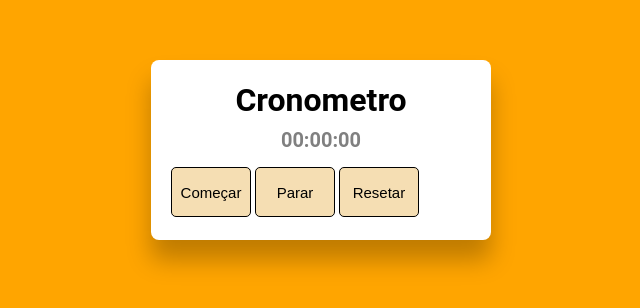
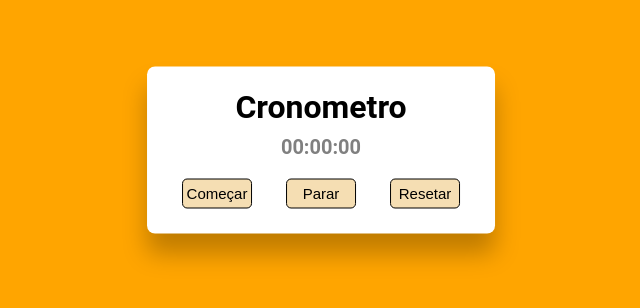
Before and after one commit to EduardaMatias/Cronometro, a plain HTML site: page index.html in a window 1280 px wide. Shown: the part 250-558 px from the top of the page, without its empty margins (319-959 px from the left). Drawn offline with Linux system fonts and the light colour scheme.

Commit message:
consertando bugs

```diff
--- a/style.css
+++ b/style.css
@@ -11,8 +11,8 @@ body{
 }
 
 .container{
-    width: 300px;
-    height: 140px;
+    width: auto;
+    height: auto;
     padding: 20px;
     background-color: white;
     position: absolute;
@@ -32,10 +32,11 @@ button{
     background:wheat;
     border: solid black 1px;
     border-radius: 5px;
-    width: 80px;
-    height: 50px;
+    width: 70px;
+    height: 30px;
     font-size: 15px;
     cursor: pointer;
+    margin: 0 15px;
 }
 
 button:hover{
```
